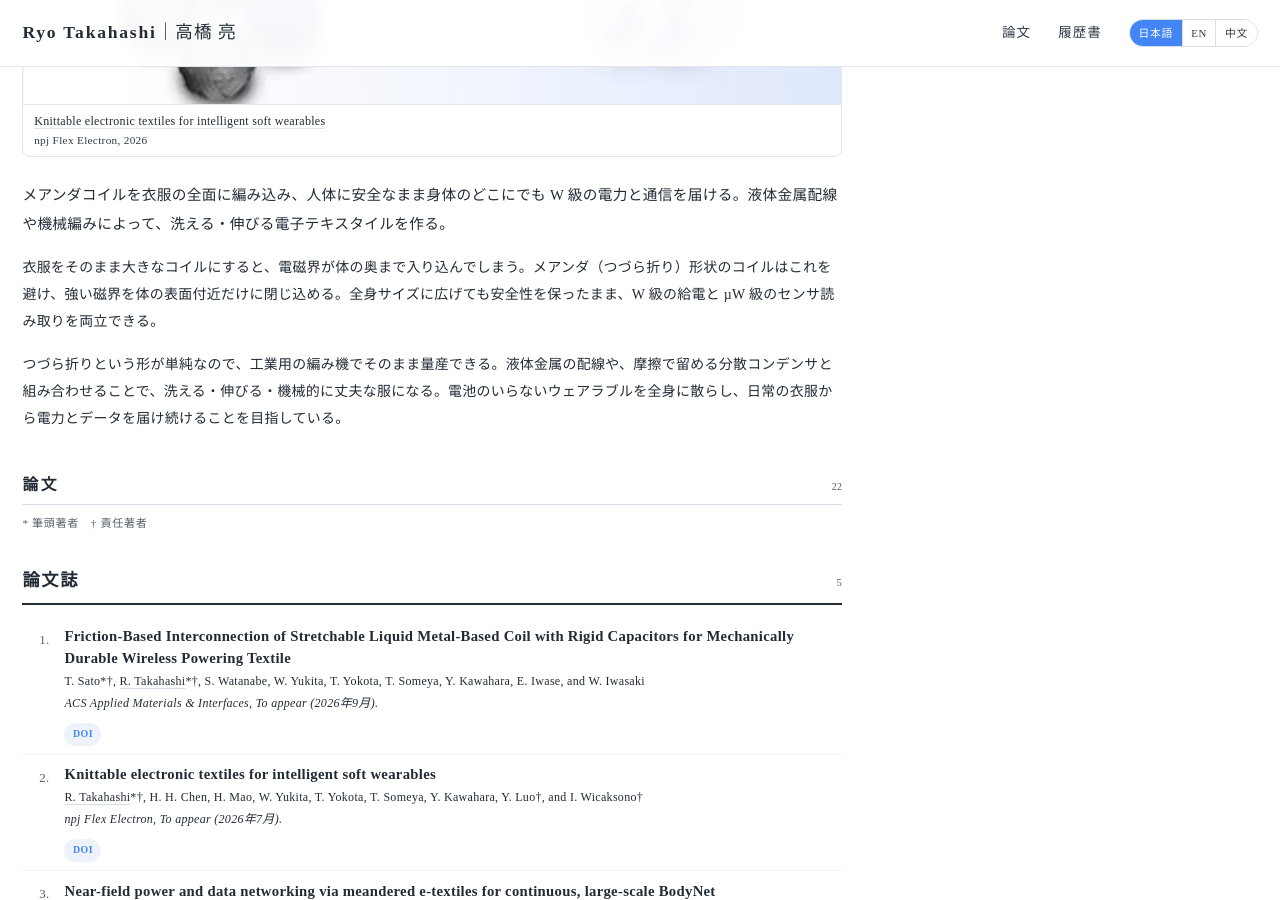
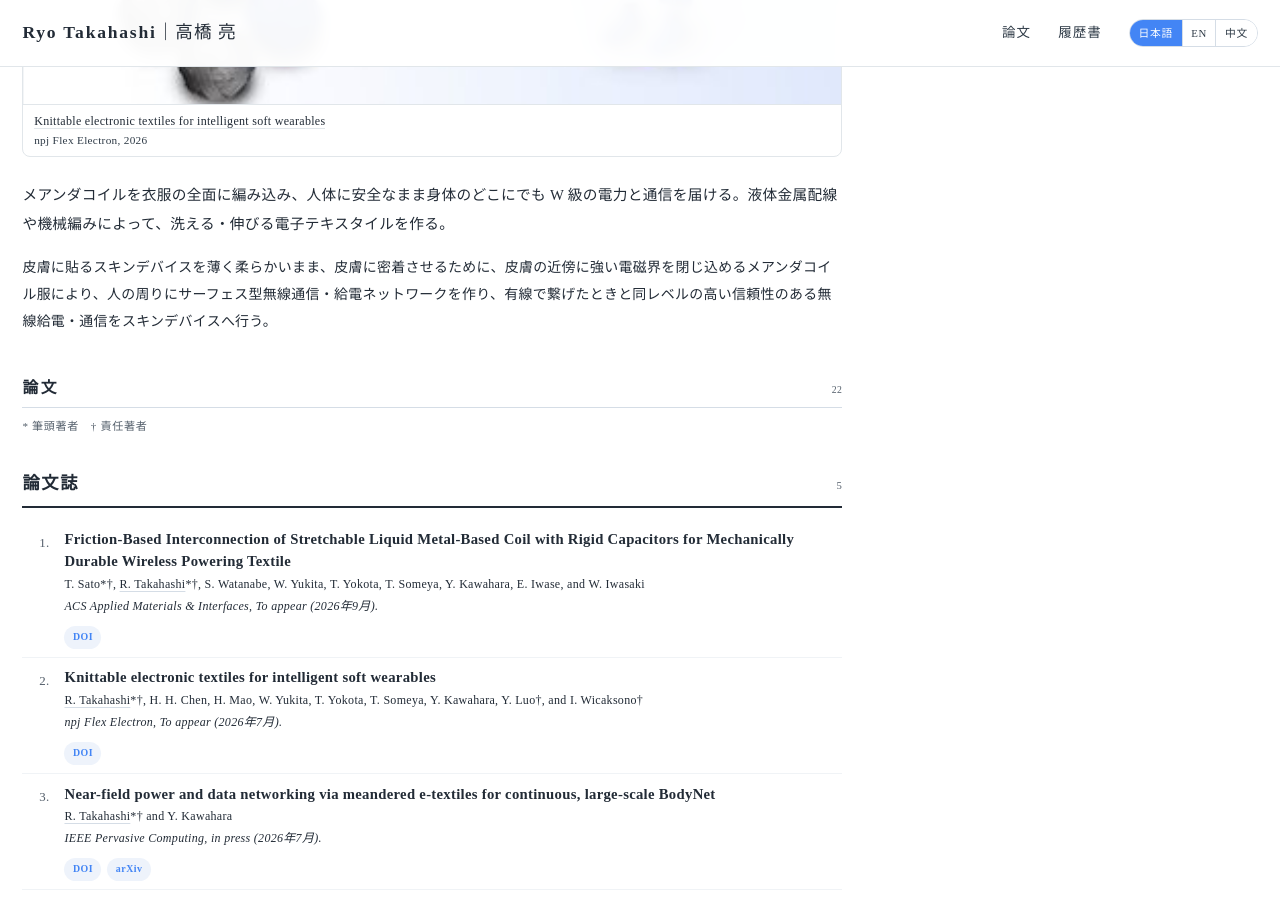
Before and after one commit to takahashiryo/takahashiryo.github.io, a Jekyll site: the page built from _pages/ja-research-e-textile.html, in a window 1280 px wide and 900 px high, scrolled down 581 px. Built offline with Jekyll 4.4.1, drawn with Linux system fonts in a browser that asks for light colours.

Commit message:
電子テキスタイルの説明を、スキンデバイスへの給電・通信の話に差し替える
もとの2段落（メアンダコイルの原理と、編み機での量産）をやめて、
「薄く柔らかいスキンデバイスを皮膚に密着させたまま、有線と同じ信頼性で
給電・通信する」という狙いの1段落にする。英語・中国語も同じ内容にした。

Co-Authored-By: Claude Opus 5 <noreply@anthropic.com>

```diff
--- a/_data/profile.yml
+++ b/_data/profile.yml
@@ -41,20 +41,17 @@ research:
       title: "電子テキスタイル"
       body: "メアンダコイルを衣服の全面に編み込み、人体に安全なまま身体のどこにでも W 級の電力と通信を届ける。液体金属配線や機械編みによって、洗える・伸びる電子テキスタイルを作る。"
       detail:
-        - "衣服をそのまま大きなコイルにすると、電磁界が体の奥まで入り込んでしまう。メアンダ（つづら折り）形状のコイルはこれを避け、強い磁界を体の表面付近だけに閉じ込める。全身サイズに広げても安全性を保ったまま、W 級の給電と µW 級のセンサ読み取りを両立できる。"
-        - "つづら折りという形が単純なので、工業用の編み機でそのまま量産できる。液体金属の配線や、摩擦で留める分散コンデンサと組み合わせることで、洗える・伸びる・機械的に丈夫な服になる。電池のいらないウェアラブルを全身に散らし、日常の衣服から電力とデータを届け続けることを目指している。"
+        - "皮膚に貼るスキンデバイスを薄く柔らかいまま、皮膚に密着させるために、皮膚の近傍に強い電磁界を閉じ込めるメアンダコイル服により、人の周りにサーフェス型無線通信・給電ネットワークを作り、有線で繋げたときと同レベルの高い信頼性のある無線給電・通信をスキンデバイスへ行う。"
     en:
       title: "E-textiles"
       body: "Meander coils knitted across a whole garment deliver watt-level power and data anywhere on the body while staying safe to wear. Liquid-metal wiring and machine knitting make the fabric washable and stretchable."
       detail:
-        - "Turning a whole garment into one large coil normally pushes the electromagnetic field deep into the body. A meandered (zigzag) coil avoids this by confining a strong inductive field to the skin surface, so the system stays safe at body scale while delivering watt-class power and reading out microwatt-class sensors."
-        - "The zigzag geometry is simple enough to be mass-produced on industrial knitting machines. Combined with liquid-metal wiring and friction-jointed distributed capacitors, the fabric stays washable, stretchable and mechanically durable. The aim is to run battery-free wearables anywhere on the body, powered and read out by ordinary clothing."
+        - "To keep skin-attached devices thin, soft and in close contact with the skin, a meander-coil garment confines a strong electromagnetic field near the skin surface, forming a surface-type wireless power and communication network around the body. Skin devices are then powered and read out wirelessly with the same level of reliability as a wired connection."
     zh:
       title: "电子纺织品"
       body: "将蜿蜒线圈编织于整件衣服，在保证人体安全的前提下，向身体任意位置输送瓦级电力与数据。借助液态金属布线与机器编织，实现可水洗、可拉伸的电子纺织品。"
       detail:
-        - "若把整件衣服变成一个大线圈，电磁场会深入人体内部。蜿蜒（之字形）线圈避免了这一点，将强磁场约束在皮肤表面附近；即使扩展到全身尺度也能保持安全，同时实现瓦级供电与微瓦级传感器读取。"
-        - "之字形结构足够简单，可直接用工业编织机量产。配合液态金属布线与摩擦固定的分布式电容，织物可水洗、可拉伸、机械上也足够耐用。目标是让无电池的可穿戴设备分布于全身，由日常衣物持续供电与读取数据。"
+        - "为了让贴附于皮肤的皮肤器件保持轻薄柔软并紧贴皮肤，用把强电磁场约束在皮肤近旁的蜿蜒线圈衣服，在人体周围构建表面型的无线通信与供电网络，以与有线连接同等的高可靠性，对皮肤器件进行无线供电与通信。"
   - id: "low-power-wearable"
     image: "low-power-wearable.jpg"
     match: ["picoring", "telemetring", "wristband", "ring-based", "ring mouse",
```
